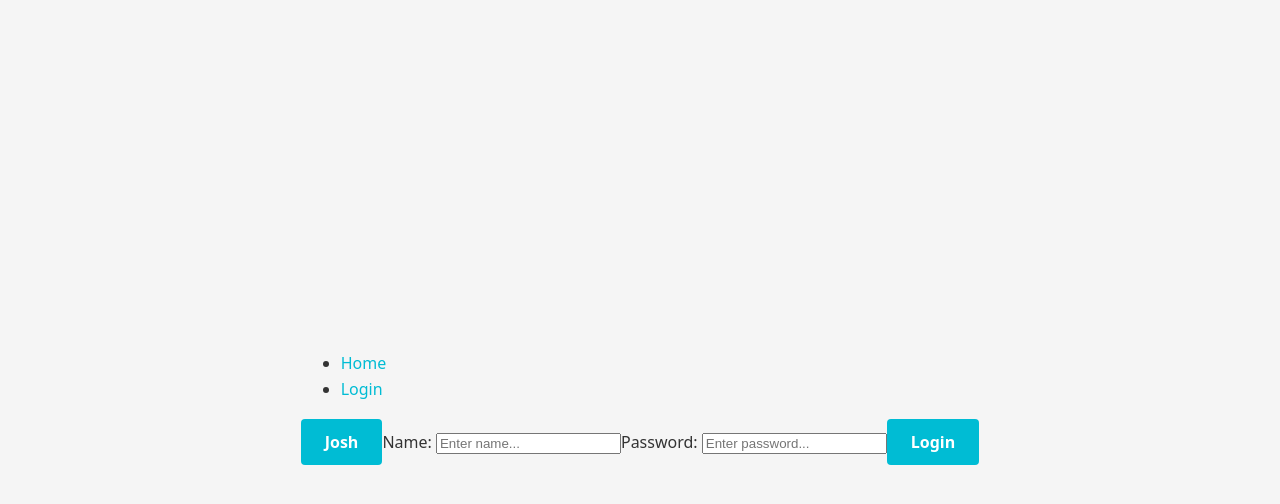
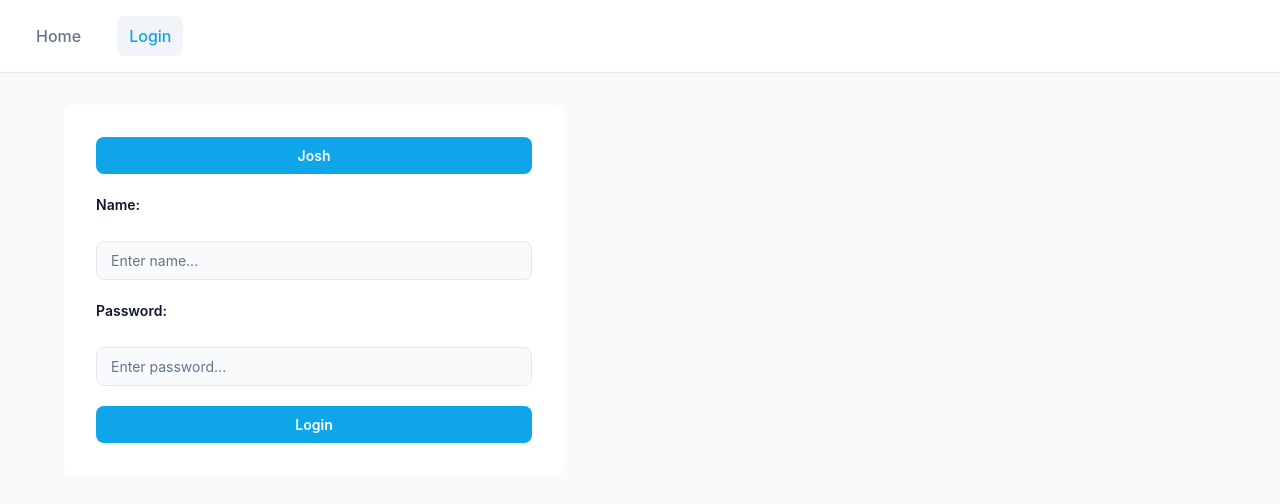
Before and after one commit to josdic1/finventory, a React (Vite) app in the folder client/: page /login in a window 1280 px wide. Shown: the top 504 px of the page. Built offline with nearby package versions, Linux system fonts and the light colour scheme; no server answers.

Commit message:
flat map userCategories for product count

```diff
--- a/client/src/components/ProductFormNew.jsx
+++ b/client/src/components/ProductFormNew.jsx
@@ -1,7 +1,100 @@
+import { useApp } from "../hooks/useApp"
+import { useNavigate } from "react-router-dom";
+import { useState } from "react";
+
 export function ProductFormNew() {
+    // Get setActiveCategoryId from the context along with others
+    const { allCategories, createProduct, setActiveCategoryId } = useApp();
+    const [ formData, setFormData ] = useState({
+        name: '',
+        category_id: '',
+        rack: '',
+        bin: ''
+    })
+    const navigate = useNavigate();
+
+    async function onCreateProduct(e) {
+        e.preventDefault()
+        // Ensure category_id is an integer for API consistency
+        const newProduct = {
+            name: formData.name,
+            category_id: parseInt(formData.category_id), // Convert to Int
+            rack: formData.rack,
+            bin: formData.bin
+        }
+
+        // Call the API function
+        const response = await createProduct(newProduct);
+
+        if (response.success) {
+            // --- FIX: Activate the Category ---
+            // This ensures the UserCategoriesList will show the products for this category
+            // when it renders on the home page.
+            setActiveCategoryId(newProduct.category_id);
+            // ---------------------------------
+
+            // Clear form (Optional but good practice)
+            setFormData({
+                name: '',
+                category_id: '',
+                rack: '',
+                bin: ''
+            })
+
+            // Navigate back to the home page
+            navigate('/');
+        }
+        // NOTE: You should add error handling here (e.g., if response.error exists)
+    }
+
+    // Handler for form input changes
+    const handleInputChange = (e) => {
+        setFormData({ ...formData, [e.target.name]: e.target.value });
+    };
+
     return (
-        <div>
-            <h1>Product Form New</h1>
-        </div>
+        <form onSubmit={onCreateProduct}>
+            <h2>Create New Product</h2>
+            <label htmlFor="name">Name: </label>
+            <input
+                type="text"
+                name="name"
+                id="name"
+                value={formData.name}
+                onChange={handleInputChange}
+                required
+            />
+            <label htmlFor="category_id">Category: </label>
+            <select
+                name="category_id"
+                id="category_id"
+                value={formData.category_id}
+                onChange={handleInputChange}
+                required
+            >
+                <option value="">Select a category</option>
+                {allCategories.map((category) => (
+                    <option key={category.id} value={category.id}>{category.name}</option>
+                ))}
+            </select>
+            <label htmlFor="rack">Rack: </label>
+            <input
+                type="text"
+                name="rack"
+                id="rack"
+                value={formData.rack}
+                onChange={handleInputChange}
+            />
+            <label htmlFor="bin">Bin: </label>
+            <input
+                type="text"
+                name="bin"
+                id="bin"
+                value={formData.bin}
+                onChange={handleInputChange}
+            />
+
+            <button type='submit'> Create New</button>
+        </form>
     )
 }
--- a/client/src/components/StateBar.jsx
+++ b/client/src/components/StateBar.jsx
@@ -2,6 +2,8 @@ import { useApp } from "../hooks/useApp";
 
 export function StateBar() {
     const { loading, userInfo, userCategories, allCategories, selectedCategoryId } = useApp();
+
+const productCount = userCategories.flatMap(cat => cat.products).length;
 
     return (
         <div>
@@ -11,6 +13,7 @@ export function StateBar() {
             <p>Categories: {userCategories.length > 0 ? userCategories.length : 'false'}</p>
             <p>All Categories: {allCategories.length > 0 ? allCategories.length : 'false'}</p>
             <p>Selected Category ID: {selectedCategoryId ? selectedCategoryId : 'false'}</p>
+            <p>Product Count: {productCount}</p>
         </div>
     );
 }
--- a/client/src/components/UserCategoriesList.jsx
+++ b/client/src/components/UserCategoriesList.jsx
@@ -1,13 +1,12 @@
 import { useApp } from "../hooks/useApp";
-import { useState } from "react";
+// import { useState } from "react"; // <-- NO LONGER NEEDED
 import { ProductItem } from "./ProductItem";
 
 export function UserCategoriesList() {
-    const { userCategories, setSelectedCategoryId } = useApp();
-    const [activeCategoryId, setActiveCategoryId] = useState(null);
+    const { userCategories, activeCategoryId, setActiveCategoryId } = useApp();
+
 
     const onCategoryClick = (category) => {
-        setSelectedCategoryId(category.id);
         setActiveCategoryId(prevId => prevId === category.id ? null : category.id);
     };
 
@@ -30,8 +29,6 @@ return (
                             >
                                 {category.name}
                             </button>
-
-
                             {isVisible && (
                                 <ul>
                                     {category.products && category.products.length > 0 ? (
--- a/client/src/index.css
+++ b/client/src/index.css
@@ -1,125 +1,389 @@
 /*
- * AWARD-WINNING MINIMALIST STYLE SHEET (Slate & Teal Theme)
- * Focus: High contrast, readability, and elegant simplicity.
-*/
+ * FAST & MINIMAL INVENTORY APP STYLESHEET
+ * Focus: Speed, clarity, and smooth interactions
+ */
 
 :root {
-  /* --- The Palette (CSS Variables for an efficient theme) --- */
-  --color-accent: #00bcd4;     /* Crisp Teal for links/buttons */
-  --color-accent-hover: #00a0b2; /* Darker Teal for hover state */
+  /* Core Colors */
+  --color-primary: #0ea5e9;
+  --color-primary-hover: #0284c7;
+  --color-success: #10b981;
+  --color-danger: #ef4444;
+  --color-warning: #f59e0b;
 
-  /* Dark Mode Colors */
-  --color-bg-dark: #121212;   /* Pure black/dark grey for deep contrast */
-  --color-text-dark: #e0e0e0; /* Off-white for high readability */
-  --color-surface-dark: #1e1e1e; /* Slightly lighter for containers/buttons */
+  /* Dark Theme */
+  --color-bg: #0f172a;
+  --color-surface: #1e293b;
+  --color-surface-hover: #334155;
+  --color-border: #334155;
+  --color-text: #f1f5f9;
+  --color-text-secondary: #94a3b8;
 
-  /* Light Mode Colors */
-  --color-bg-light: #f5f5f5;   /* Very light grey for a soft background */
-  --color-text-light: #333333; /* Near-black for sharp text */
-  --color-surface-light: #ffffff;
+  /* Layout */
+  --radius: 8px;
+  --gap: 1rem;
+  --transition: 150ms cubic-bezier(0.4, 0, 0.2, 1);
 
-  --border-radius: 4px; /* Subtle, crisp corners */
-  --spacing-unit: 16px; /* A generous, consistent unit for spacing */
-
-  /* --- Base Setup --- */
-  font-family: system-ui, Avenir, Helvetica, Arial, sans-serif;
-  line-height: 1.6; /* Increased line-height for better readability */
+  font-family: -apple-system, BlinkMacSystemFont, 'Segoe UI', 'Roboto', sans-serif;
+  line-height: 1.5;
   font-weight: 400;
-
-  color-scheme: light dark;
-  /* Default to Dark Mode */
-  color: var(--color-text-dark);
-  background-color: var(--color-bg-dark);
+  color: var(--color-text);
+  background-color: var(--color-bg);
 
   font-synthesis: none;
   text-rendering: optimizeLegibility;
   -webkit-font-smoothing: antialiased;
-  -moz-osx-font-smoothing: grayscale;
 }
 
-/* --- Base Layout --- */
-body {
+* {
+  box-sizing: border-box;
   margin: 0;
-  /* Centering the content on the screen */
-  display: flex;
-  justify-content: center;
-  align-items: center;
-  min-width: 320px;
-  min-height: 100vh;
-  /* Generous, simple padding */
-  padding: var(--spacing-unit);
-  box-sizing: border-box;
+  padding: 0;
 }
 
-/* Simple container to limit width and prevent massive text lines on big screens */
-.main-content {
-    max-width: 800px;
-    width: 100%;
-    padding: calc(2 * var(--spacing-unit));
+body {
+  min-height: 100vh;
 }
 
-/* --- Typography --- */
-h1 {
-  font-size: 2.8em; /* Slightly smaller, crisper heading */
-  line-height: 1.1;
-  font-weight: 600; /* Medium bold */
-  margin-top: 0;
-  margin-bottom: var(--spacing-unit);
+#root {
+  min-height: 100vh;
+  display: flex;
+  flex-direction: column;
 }
 
-p {
-  margin-bottom: var(--spacing-unit);
+/* Typography */
+h1 {
+  font-size: 1.875rem;
+  font-weight: 700;
+  margin-bottom: var(--gap);
+  color: var(--color-text);
 }
 
-/* --- Links (Crisp Teal) --- */
-a {
-  font-weight: 500;
-  color: var(--color-accent);
-  text-decoration: none;
-  transition: color 0.2s, opacity 0.2s;
-}
-a:hover {
-  color: var(--color-accent-hover);
-  text-decoration: underline; /* Minimalist apps often use underline on hover */
+h2 {
+  font-size: 1.5rem;
+  font-weight: 600;
+  margin-bottom: var(--gap);
+  color: var(--color-text);
 }
 
-/* --- Buttons (The Primary Interaction Point) --- */
+/* Navigation */
+nav {
+  background-color: var(--color-surface);
+  border-bottom: 1px solid var(--color-border);
+  padding: 1rem 1.5rem;
+  position: sticky;
+  top: 0;
+  z-index: 100;
+  backdrop-filter: blur(8px);
+}
+
+nav ul {
+  list-style: none;
+  display: flex;
+  gap: 1.5rem;
+  align-items: center;
+  flex-wrap: wrap;
+}
+
+nav li {
+  display: flex;
+  align-items: center;
+}
+
+nav a {
+  color: var(--color-text-secondary);
+  text-decoration: none;
+  font-weight: 500;
+  transition: color var(--transition);
+  padding: 0.5rem 0.75rem;
+  border-radius: var(--radius);
+}
+
+nav a:hover,
+nav a.active {
+  color: var(--color-primary);
+  background-color: var(--color-surface-hover);
+}
+
+nav button {
+  background: transparent;
+  color: var(--color-text-secondary);
+  border: 1px solid var(--color-border);
+  padding: 0.5rem 1rem;
+}
+
+nav button:hover {
+  color: var(--color-danger);
+  border-color: var(--color-danger);
+  background-color: transparent;
+  transform: none;
+}
+
+/* Main Content */
+main {
+  flex: 1;
+  padding: 2rem 1.5rem;
+  max-width: 1200px;
+  width: 100%;
+  margin: 0 auto;
+}
+
+/* Buttons */
 button {
-  /* Minimal button styling */
-  border-radius: var(--border-radius);
-  border: none; /* No border for the cleanest look */
-  padding: 0.75rem 1.5rem; /* Rem-based padding for better scaling */
-  font-size: 1rem;
+  border-radius: var(--radius);
+  border: none;
+  padding: 0.625rem 1.25rem;
+  font-size: 0.875rem;
   font-weight: 600;
   font-family: inherit;
   cursor: pointer;
-
-  /* Dark Mode Look: Inverted Contrast */
-  background-color: var(--color-accent);
-  color: var(--color-surface-light); /* White text on Teal background */
-  transition: background-color 0.25s, transform 0.1s;
+  background-color: var(--color-primary);
+  color: white;
+  transition: all var(--transition);
+  white-space: nowrap;
 }
 
 button:hover {
-  background-color: var(--color-accent-hover);
-  transform: translateY(-1px); /* Subtle press effect for feedback */
+  background-color: var(--color-primary-hover);
+  transform: translateY(-1px);
+  box-shadow: 0 4px 6px -1px rgb(0 0 0 / 0.3);
 }
 
-button:focus-visible {
-  outline: 2px solid var(--color-accent); /* Focus ring matches the accent */
-  outline-offset: 2px;
+button:active {
+  transform: translateY(0);
 }
 
-/* --- LIGHT MODE Overrides --- */
+button:disabled {
+  opacity: 0.5;
+  cursor: not-allowed;
+  transform: none;
+}
+
+/* Forms */
+form {
+  background-color: var(--color-surface);
+  padding: 2rem;
+  border-radius: var(--radius);
+  max-width: 500px;
+  display: flex;
+  flex-direction: column;
+  gap: 1.25rem;
+}
+
+label {
+  font-weight: 600;
+  font-size: 0.875rem;
+  color: var(--color-text);
+  margin-bottom: 0.375rem;
+  display: block;
+}
+
+input,
+select {
+  width: 100%;
+  padding: 0.625rem 0.875rem;
+  border: 1px solid var(--color-border);
+  border-radius: var(--radius);
+  background-color: var(--color-bg);
+  color: var(--color-text);
+  font-size: 0.875rem;
+  font-family: inherit;
+  transition: all var(--transition);
+}
+
+input:focus,
+select:focus {
+  outline: none;
+  border-color: var(--color-primary);
+  box-shadow: 0 0 0 3px rgb(14 165 233 / 0.1);
+}
+
+input::placeholder {
+  color: var(--color-text-secondary);
+}
+
+/* Lists */
+ul {
+  list-style: none;
+}
+
+/* Categories List */
+.categories-container > ul {
+  display: flex;
+  flex-direction: column;
+  gap: 0.75rem;
+}
+
+.categories-container > ul > li {
+  background-color: var(--color-surface);
+  border-radius: var(--radius);
+  overflow: hidden;
+  transition: all var(--transition);
+}
+
+.categories-container > ul > li:hover {
+  box-shadow: 0 4px 6px -1px rgb(0 0 0 / 0.3);
+}
+
+/* Category Button */
+.categories-container button[type='button'] {
+  width: 100%;
+  text-align: left;
+  background: transparent;
+  color: var(--color-text);
+  padding: 1rem 1.25rem;
+  font-size: 1rem;
+  border-radius: 0;
+  transition: all var(--transition);
+  display: flex;
+  align-items: center;
+  justify-content: space-between;
+}
+
+.categories-container button[type='button']:hover {
+  background-color: var(--color-surface-hover);
+  transform: none;
+  box-shadow: none;
+}
+
+.categories-container button[type='button']::after {
+  content: '›';
+  font-size: 1.5rem;
+  transition: transform var(--transition);
+}
+
+.categories-container button[type='button'][style*='bold']::after {
+  transform: rotate(90deg);
+}
+
+/* Products List */
+.categories-container ul ul {
+  background-color: var(--color-bg);
+  padding: 0.75rem;
+  display: flex;
+  flex-direction: column;
+  gap: 0.5rem;
+  animation: slideDown var(--transition);
+}
+
+@keyframes slideDown {
+  from {
+    opacity: 0;
+    transform: translateY(-8px);
+  }
+  to {
+    opacity: 1;
+    transform: translateY(0);
+  }
+}
+
+/* Product Item */
+.product-item {
+  background-color: var(--color-surface);
+  border-radius: var(--radius);
+  padding: 0.875rem;
+  transition: all var(--transition);
+  border: 1px solid transparent;
+}
+
+.product-item:hover {
+  border-color: var(--color-border);
+  transform: translateX(4px);
+}
+
+.product-details {
+  display: flex;
+  gap: 0.75rem;
+  align-items: center;
+  flex-wrap: wrap;
+}
+
+.product-name {
+  font-weight: 600;
+  flex: 1;
+  min-width: 120px;
+}
+
+.product-location {
+  color: var(--color-text-secondary);
+  font-size: 0.875rem;
+  font-family: 'Courier New', monospace;
+}
+
+.product-details button {
+  padding: 0.375rem 0.875rem;
+  font-size: 0.813rem;
+}
+
+.action-view {
+  background-color: var(--color-primary);
+}
+
+.action-edit {
+  background-color: var(--color-warning);
+}
+
+.action-delete {
+  background-color: var(--color-danger);
+}
+
+/* State Bar (Debug) */
+.state-bar {
+  background-color: var(--color-surface);
+  padding: 1rem;
+  border-radius: var(--radius);
+  margin-bottom: 1.5rem;
+  font-size: 0.875rem;
+  color: var(--color-text-secondary);
+}
+
+.state-bar p {
+  margin: 0.25rem 0;
+}
+
+/* Loading */
+.loading {
+  text-align: center;
+  padding: 2rem;
+  color: var(--color-text-secondary);
+}
+
+/* Light Mode */
 @media (prefers-color-scheme: light) {
   :root {
-    color: var(--color-text-light);
-    background-color: var(--color-bg-light);
+    --color-bg: #f8fafc;
+    --color-surface: #ffffff;
+    --color-surface-hover: #f1f5f9;
+    --color-border: #e2e8f0;
+    --color-text: #0f172a;
+    --color-text-secondary: #64748b;
   }
 
-  /* Light mode button is the same accent color */
-  button {
-    background-color: var(--color-accent);
-    color: var(--color-surface-light);
+  .product-item:hover {
+    box-shadow: 0 2px 4px rgb(0 0 0 / 0.05);
   }
 }
+
+/* Responsive */
+@media (max-width: 640px) {
+  nav ul {
+    gap: 0.75rem;
+  }
+
+  nav a {
+    padding: 0.375rem 0.5rem;
+  }
+
+  .product-details {
+    flex-direction: column;
+    align-items: flex-start;
+  }
+
+  .product-details button {
+    width: 100%;
+  }
+
+  form {
+    padding: 1.5rem;
+  }
+}
--- a/client/src/pages/HomePage.jsx
+++ b/client/src/pages/HomePage.jsx
@@ -2,6 +2,7 @@ import { useApp } from "../hooks/useApp";
 import { UserCategoriesList } from "../components/UserCategoriesList";
 import { StateBar } from "../components/StateBar";
 import { Navigate } from "react-router-dom";
+
 
 export function HomePage() {
     const { loading, userInfo } = useApp();
@@ -9,7 +10,6 @@ export function HomePage() {
     if (loading) {
         return <p>Loading...</p>;
     }
-
 
     if (!userInfo) {
         return <Navigate to="/login" replace />;
--- a/client/src/pages/LoginPage.jsx
+++ b/client/src/pages/LoginPage.jsx
@@ -33,14 +33,16 @@ export function LoginPage() {
 
     return (
         <>
-            <form onSubmit={onLogin}>
+            {userInfo ? (
+  <p>Already logged in as {userInfo.name}</p>
+) : (<form onSubmit={onLogin}>
                 <button onClick={() => setFormData({ name: 'josh', password: '1111' })}>Josh</button>
             <label htmlFor="name">Name: </label>
             <input type="text" name="name" id="name" onChange={onFormChange} value={formData.name} placeholder='Enter name...'/>
              <label htmlFor="password">Password: </label>
              <input type="password" name="password" id="password" onChange={onFormChange} value={formData.password} placeholder='Enter password...'/>
              <button type="submit">Login</button>
-            </form>
+            </form>)}
         </>
     )
 }
--- a/client/src/providers/AppProvider.jsx
+++ b/client/src/providers/AppProvider.jsx
@@ -7,7 +7,7 @@ export const AppProvider = ({ children }) => {
     const [userInfo, setUserInfo] = useState(null);
     const [userCategories, setUserCategories] = useState([]);
     const [allCategories, setAllCategories] = useState([]);
-    const [selectedCategoryId, setSelectedCategoryId] = useState(null);
+    const [activeCategoryId, setActiveCategoryId] = useState(null);
 
 
     const API_URL = 'http://localhost:5555';
@@ -90,40 +90,63 @@ useEffect(() => {
       }
     }
 
-    // const signup = async (name, password) => {
-    //   try {
-    //     const res = await fetch(`${API_URL}/signup`, {
-    //       method: 'POST',
-    //       headers: { 'Content-Type': 'application/json' },
-    //       credentials: 'include',
-    //       body: JSON.stringify({ name, password })
-    //     })
-    //     const data = await res.json()
-    //     if (res.ok) {
-    //       setUserInfo({
-    //         id: data.id,
-    //         name: data.name
-    //       })
-    //       setUserCategories(data.categories || []);
-    //       return { success: true }
-    //     } else {
-    //       return { success: false, error: data.error }
-    //     }
-    //   } catch (error) {
-    //     console.error('Signup failed:', error)
-    //     return { success: false, error: error.message }
-    //   }
-    // }
-
     const logout = async () => {
       try {
         await fetch(`${API_URL}/logout`, { method: 'POST', credentials: 'include' })
         setUserInfo(null)
         setUserCategories([])
         setAllCategories([])
-        setSelectedCategoryId(null)
+        setActiveCategoryId(null)
+        setActiveCategoryId(null)
       } catch (error) {
         console.error('Logout failed:', error)
+      }
+    }
+
+    // --- Product Functions ---
+async function createProduct(newProduct) {
+    try {
+        const response = await fetch('http://localhost:5555/products/new', {
+            method: 'POST',
+            headers: { 'Content-Type': 'application/json' },
+            credentials: 'include',
+            body: JSON.stringify(newProduct)
+        });
+
+        const data = await response.json();
+
+        if (response.ok) {
+            setUserCategories(prev => {
+                // Does this category exist in the previous array (prev)?
+                const categoryExists = prev.some(cat => cat.id === data.category_id);
+
+                if (categoryExists) {
+                    // User already has products in this category - just add another
+                    return prev.map(cat =>
+                        cat.id === data.category_id
+                            ? { ...cat, products: [...(cat.products || []), data] }
+                            : cat
+                    );
+                } else {
+                    // User's FIRST product in this category - show the category now
+                    const newCategory = allCategories.find(c => c.id === data.category_id);
+                    if (newCategory) {
+                        return [...prev, {
+                            id: newCategory.id,
+                            name: newCategory.name,
+                            products: [data]
+                        }];
+                    }
+                    return prev;
+                }
+            });
+
+            return { success: true, data };
+        } else {
+            return { success: false, error: data.error };
+        }
+    } catch (error) {
+        return { success: false, error: error.message };
     }
 }
 
@@ -132,13 +155,13 @@ useEffect(() => {
     userInfo,
     loading,
     login,
-    //   signup,
     logout,
     userCategories,
     allCategories,
-      selectedCategoryId,
-      setSelectedCategoryId,
-    }), [userInfo, loading, userCategories, allCategories, selectedCategoryId]);
+    activeCategoryId,
+    setActiveCategoryId,
+    createProduct
+}), [userInfo, loading, userCategories, allCategories, activeCategoryId]);
 
     return (
       <AppContext.Provider value={value}>
```
Also changed, not shown: client/src/pages/ProductCard.jsx (+6 -1 lines), 2 other files (tests, documents, lock files or other folders). Lines whose indentation alone changed are shown as unchanged.
